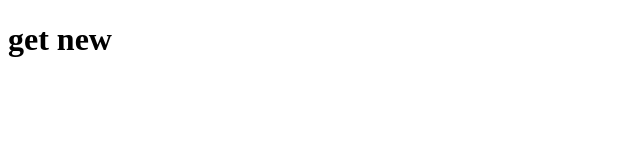
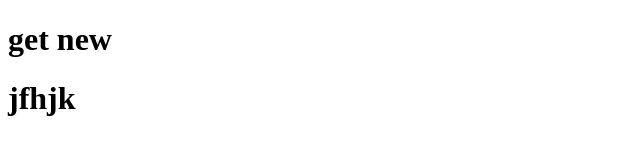
Before and after one commit to Saydur9824/p-new, a plain HTML site: page index.html in a window 1280 px wide. Shown: the whole page, without its empty margins (0-640 px from the left). Drawn offline with Linux system fonts and the light colour scheme.

Commit message:
add header

```diff
--- a/index.html
+++ b/index.html
@@ -8,5 +8,6 @@
 </head>
 <body>
     <h1>get new</h1>
+    <h1>jfhjk</h1>
 </body>
 </html>
```
